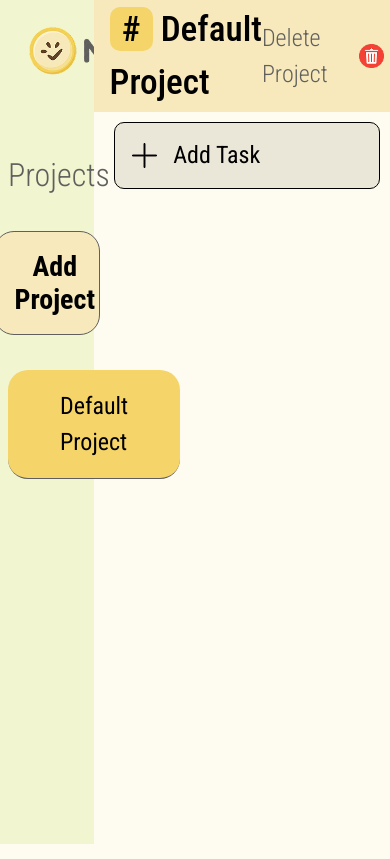
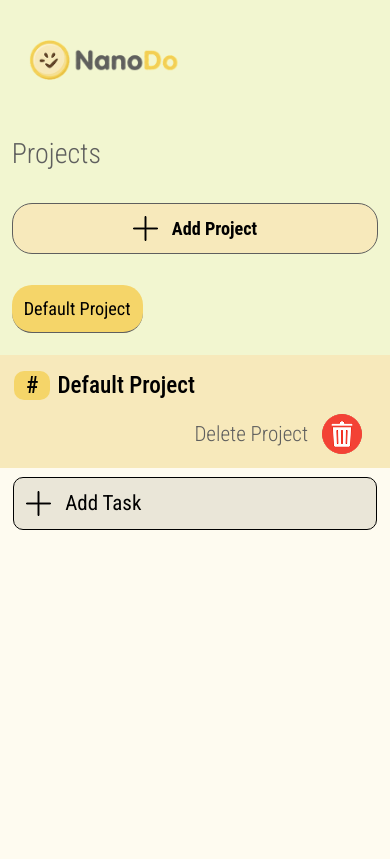
Before and after one commit to munna-68/nanoDo-todo-list, a website built with webpack: page src/template.html in a window 390 px wide. Built offline with nearby package versions, Linux system fonts and the light colour scheme; files whose address does not match are found by name.

Commit message:
making the site abit responsive

```diff
--- a/src/styles/style.css
+++ b/src/styles/style.css
@@ -16,7 +16,7 @@ body {
   line-height: 1.5;
   -webkit-font-smoothing: antialiased;
   background-color: #fefbf0;
-  height: 100vh;
+  min-height: 100vh;
 }
 
 ul,
@@ -62,8 +62,8 @@ body {
 
 .app-container {
   display: flex;
-  height: 100vh;
-  width: 100vw;
+  min-height: 100vh;
+  width: 100%;
   max-width: 120rem;
 }
 
@@ -73,11 +73,13 @@ body {
 
 .left-sidebar {
   width: 24vw;
+  min-width: 16rem;
   background-color: #f2f6d0;
 }
 
 .logo-wrapper {
-  width: 220px;
+  width: 100%;
+  max-width: 220px;
   display: flex;
   justify-content: center;
   align-items: center;
@@ -171,6 +173,8 @@ h2 {
 }
 
 .main-content {
+  min-width: 0;
+  flex: 1;
   width: 100%;
 }
 
@@ -186,7 +190,7 @@ h2 {
   display: flex;
   justify-content: center;
   align-items: center;
-  width: 120pxS;
+  width: 120px;
 }
 
 p {
@@ -255,7 +259,7 @@ p {
   display: flex;
   justify-content: space-between;
   align-items: center;
-  height: 6.5rem;
+  min-height: 6.5rem;
   width: 100%;
   color: black;
   background-color: #f7e9bb;
@@ -370,6 +374,7 @@ p {
 .pannel {
   position: relative;
   width: 24vw;
+  min-width: 18rem;
   background-color: #f2f6d0;
   display: flex;
   justify-content: center;
@@ -381,8 +386,7 @@ p {
 
 .main-content-container {
   display: flex;
-  min-height: 88.5vh;
-  height: calc(100vh - 7rem);
+  min-height: calc(100vh - 7rem);
   overflow: hidden;
 }
 
@@ -397,7 +401,180 @@ p {
 
 .editor-form {
   margin-top: 6.8rem;
-  width: 310px;
+  width: min(100%, 310px);
+}
+
+@media (max-width: 1024px) {
+  .left-sidebar {
+    width: 30vw;
+    min-width: 13rem;
+  }
+
+  .pannel {
+    width: 32vw;
+    min-width: 16rem;
+  }
+
+  .btn-new-project {
+    padding: 14px 24px;
+    font-size: 1.45rem;
+  }
+
+  .project-item.active,
+  .project-item:hover {
+    padding: 12px 18px;
+  }
+
+  .current-project-title {
+    font-size: 1.85rem;
+  }
+}
+
+@media (max-width: 768px) {
+  body {
+    align-items: stretch;
+  }
+
+  .app-container {
+    min-height: auto;
+    width: 100%;
+    flex-direction: column;
+  }
+
+  .left-sidebar,
+  .main-content,
+  .pannel {
+    width: 100%;
+    min-width: 0;
+  }
+
+  .left-sidebar {
+    padding: 1.25rem 0 1.6rem;
+  }
+
+  .left-sidebar-container {
+    width: 92%;
+  }
+
+  .logo-wrapper {
+    max-width: 185px;
+    margin-bottom: 1.6rem;
+  }
+
+  .project-header {
+    height: auto;
+    gap: 0.75rem;
+    padding: 1rem;
+    flex-wrap: wrap;
+    align-items: flex-start;
+  }
+
+  .project-actions {
+    width: auto;
+    margin-left: auto;
+  }
+
+  .current-project-title {
+    margin-left: 0;
+    font-size: 1.65rem;
+  }
+
+  .main-content-container {
+    min-height: auto;
+    flex-direction: column;
+    overflow: visible;
+  }
+
+  .todo-container {
+    overflow: visible;
+  }
+
+  .todo-element-container {
+    margin: 0 0.9rem 1rem;
+  }
+
+  .task-card {
+    align-items: flex-start;
+    padding: 0.9rem;
+    gap: 0.6rem;
+  }
+
+  .task-title {
+    font-size: 1.55rem;
+    line-height: 1.2;
+  }
+
+  .task-controls {
+    gap: 0.9rem;
+    flex-wrap: wrap;
+  }
+
+  .pannel {
+    margin-top: 1rem;
+    max-height: none;
+    padding-bottom: 1.5rem;
+  }
+
+  .editor-form {
+    width: 92%;
+    margin-top: 4rem;
+  }
+
+  .task-details-panel {
+    padding: 4rem 1.1rem 1rem;
+  }
+}
+
+@media (max-width: 480px) {
+  html {
+    font-size: 14px;
+  }
+
+  .left-sidebar-container {
+    width: 94%;
+  }
+
+  .btn-new-project {
+    padding: 12px 16px;
+    font-size: 1.3rem;
+  }
+
+  .project-list {
+    gap: 0.9rem;
+    font-size: 1.3rem;
+  }
+
+  .project-item.active,
+  .project-item:hover {
+    padding: 10px 12px;
+  }
+
+  .task-input-placeholder {
+    height: auto;
+    min-height: 3.4rem;
+    padding: 0.7rem 0.9rem;
+    padding-left: 0.9rem;
+  }
+
+  .task-card {
+    min-height: 0;
+  }
+
+  .badge {
+    padding: 0.35rem 0.8rem;
+    font-size: 1.05rem;
+  }
+
+  .btn-close-panel {
+    top: 0.75rem;
+    right: 0.75rem;
+    width: 30px;
+    height: 30px;
+  }
+
+  .editor-form {
+    margin-top: 3.2rem;
+  }
 }
 
 .form-group {
```
